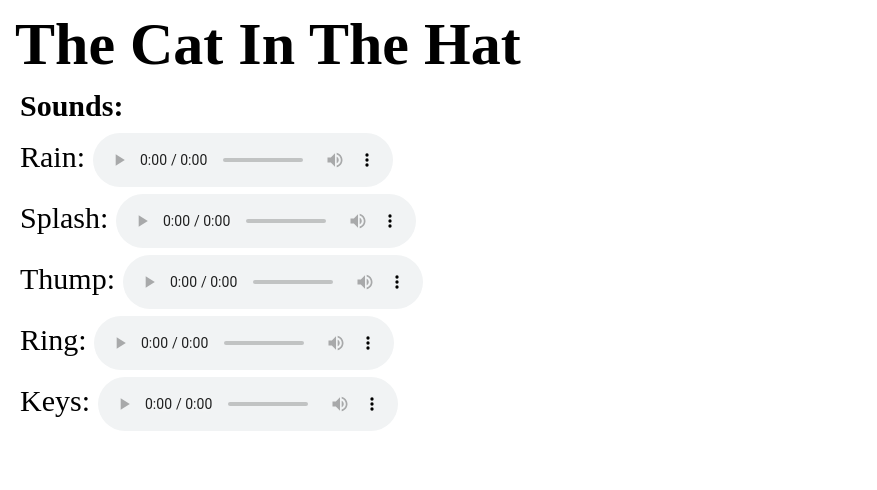
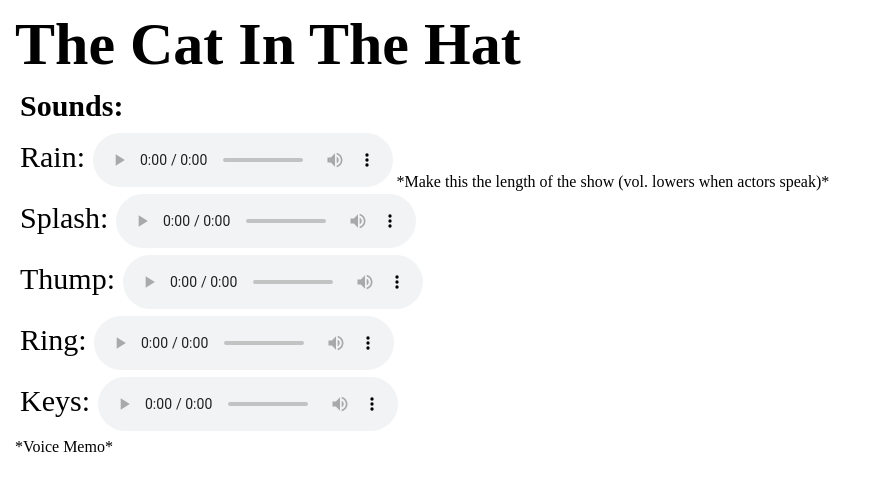
Before and after one commit to glz-diego/CatInTheHat, a plain HTML site: page index.html in a window 1280 px wide. Shown: the whole page, without its empty margins (0-877 px from the left). Drawn offline with Linux system fonts and the light colour scheme.

Commit message:
Update index.html

```diff
--- a/index.html
+++ b/index.html
@@ -26,10 +26,11 @@
 	<h1>The Cat In The Hat</h1>
 	<h2>Sounds:</h2>
 	<!--audio-->
-	<span>Rain: </span><audio src="rain.mp3" controls></audio><br>
+	<span>Rain: </span><audio src="rain.mp3" controls></audio> *Make this the length of the show (vol. lowers when actors speak)*<br>
 	<span>Splash: </span><audio src="splash.mp3" controls></audio><br>
 	<span>Thump: </span><audio src="thump.mp3" controls></audio><br>
 	<span>Ring: </span><audio src="Ring.mp3" controls></audio><br>
 	<span>Keys: </span><audio src="Keys.mp3" controls></audio><br>
+	*Voice Memo*
 </body>
 </html>
```
